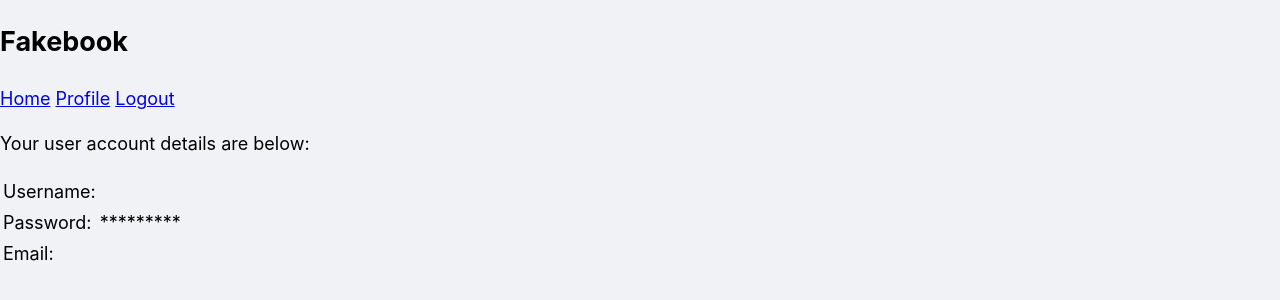
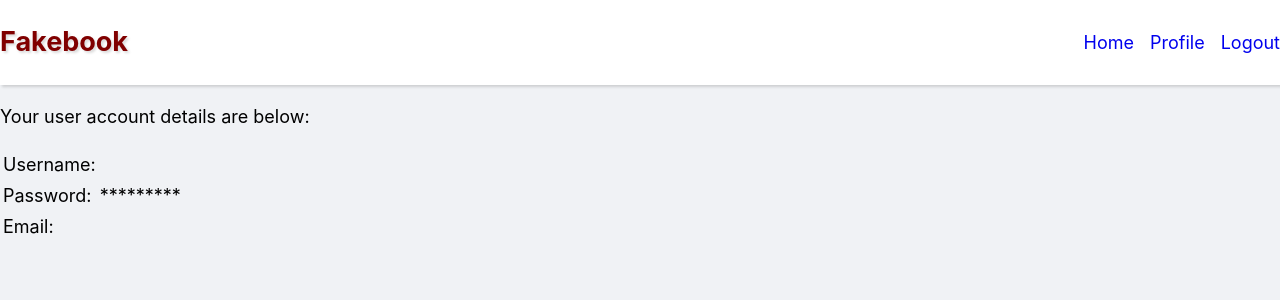
Before and after one commit to the-brain711/Fakebook, a Flask app: page /profile in a window 1280 px wide. Shown: the top 300 px of the page. Run offline with Flask 3, Linux system fonts and the light colour scheme; the visitor is signed in with stand-in values (Sample User, id 1); data that the repository does not hold is empty; some libraries are stand-ins or nearby versions.

Commit message:
Added basic CSS to navbar

```diff
--- a/src/Fakebook/static/style.css
+++ b/src/Fakebook/static/style.css
@@ -10,6 +10,31 @@
     padding: 0;
     font-size: 1.125rem;
     line-height: 1.5;
+}
+
+/* Navbar */
+nav {
+    display: flex;
+    overflow: hidden;
+    align-items: center;
+    justify-content: space-between;
+    background-color: white;
+    box-shadow: rgba(0, 0, 0, 0.15) 1.95px 1.95px 2.6px;
+}
+
+nav h1 {
+    color: maroon;
+    text-shadow: rgba(0, 0, 0, 0.15) 1.95px 1.95px 2.6px;
+}
+
+.nav-links {
+    display: flex;
+    column-gap: 1rem;
+    text-align: center;
+}
+
+.nav-links a {
+    text-decoration:none;
 }
 
 /* Login Page */
--- a/src/Fakebook/templates/home.html
+++ b/src/Fakebook/templates/home.html
@@ -3,5 +3,5 @@
 {% block title %}Fakebook - Home{% endblock %}
 
 {% block content %}
-<h3>{{ username }}</h3>
+
 {% endblock %}
--- a/src/Fakebook/templates/layout.html
+++ b/src/Fakebook/templates/layout.html
@@ -4,6 +4,7 @@
 <!--[if IE 8]>         <html class="no-js lt-ie9"> <![endif]-->
 <!--[if gt IE 8]>      <html class="no-js"> <!--<![endif]-->
 <html>
+
 <head>
     <meta charset="utf-8">
     <meta http-equiv="X-UA-Compatible" content="IE=edge">
@@ -12,14 +13,15 @@
     <meta name="viewport" content="width=device-width, initial-scale=1">
     <link rel="stylesheet" href="{{ url_for('static', filename='style.css') }}">
 </head>
+
 <body class="loggedin">
     <!--[if lt IE 7]>
             <p class="browsehappy">You are using an <strong>outdated</strong> browser. Please <a href="#">upgrade your browser</a> to improve your experience.</p>
         <![endif]-->
 
-        <nav class="navtop">
-			<div>
+    <nav>
         <h1>Fakebook</h1>
+        <div class="nav-links">
             <a href="{{ url_for('home') }}"><i class="fas fa-home"></i>Home</a>
             <a href="{{ url_for('profile') }}"><i class="fas fa-user-circle"></i>Profile</a>
             <a href="{{ url_for('logout') }}"><i class="fas fa-sign-out-alt"></i>Logout</a>
@@ -32,4 +34,5 @@
 
     <script src="" async defer></script>
 </body>
+
 </html>
```
Lines whose indentation alone changed are shown as unchanged.
